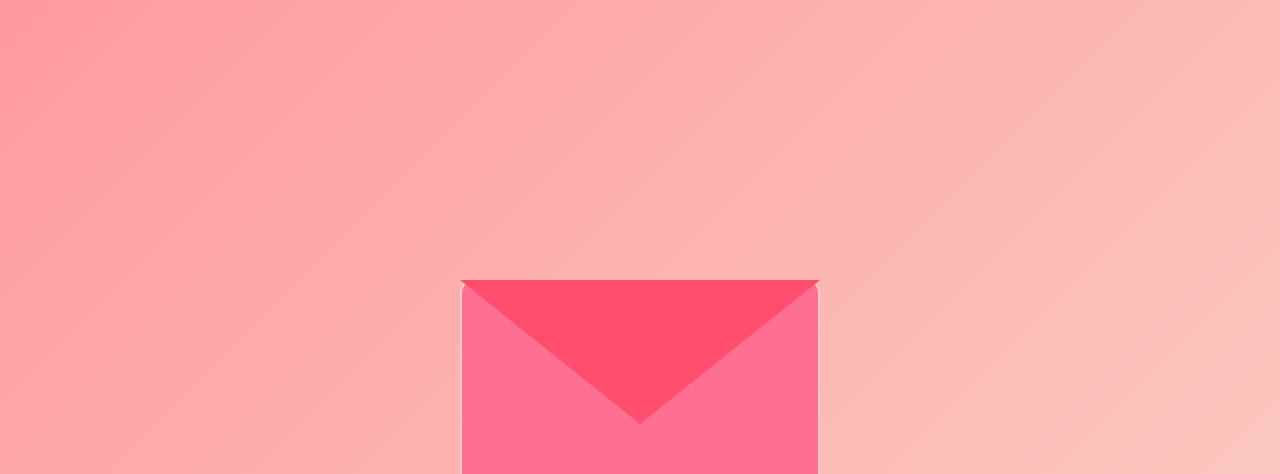
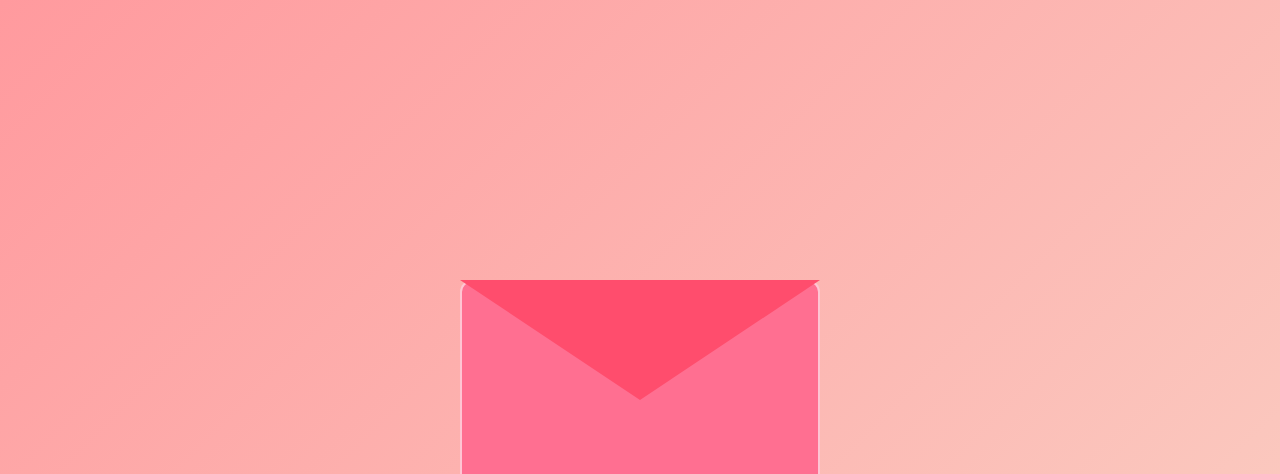
Before and after one commit to Patrizio-claud/san-valentin-01, a plain HTML site: page index.html in a window 1280 px wide. Shown: the top 474 px of the page. Drawn offline with Linux system fonts and the light colour scheme.

Commit message:
Update index.html

```diff
--- a/index.html
+++ b/index.html
@@ -43,14 +43,17 @@ body {
 /* SOLAPA */
 .solapa {
   position: absolute;
+  top: 0;
+  left: 0;
   width: 100%;
-  height: 100%;
+  height: 50%;
   background: #ff4d6d;
-  clip-path: polygon(0 0, 50% 60%, 100% 0);
+  clip-path: polygon(0 0, 50% 100%, 100% 0);
   transform-origin: top;
-  transition: transform 1s ease;
-  z-index: 3;
+  transition: transform 1s ease, opacity 0.6s ease;
+  z-index: 5;
 }
+
 
 /* CARTA */
 .carta {
@@ -81,6 +84,11 @@ body {
 .sobre.abierto .solapa {
   transform: rotateX(-180deg);
 }
+
+  .sobre.abierto .solapa {
+  opacity: 0;
+}
+
 
 .sobre.abierto .carta {
   transform: translateY(-40px);
```
